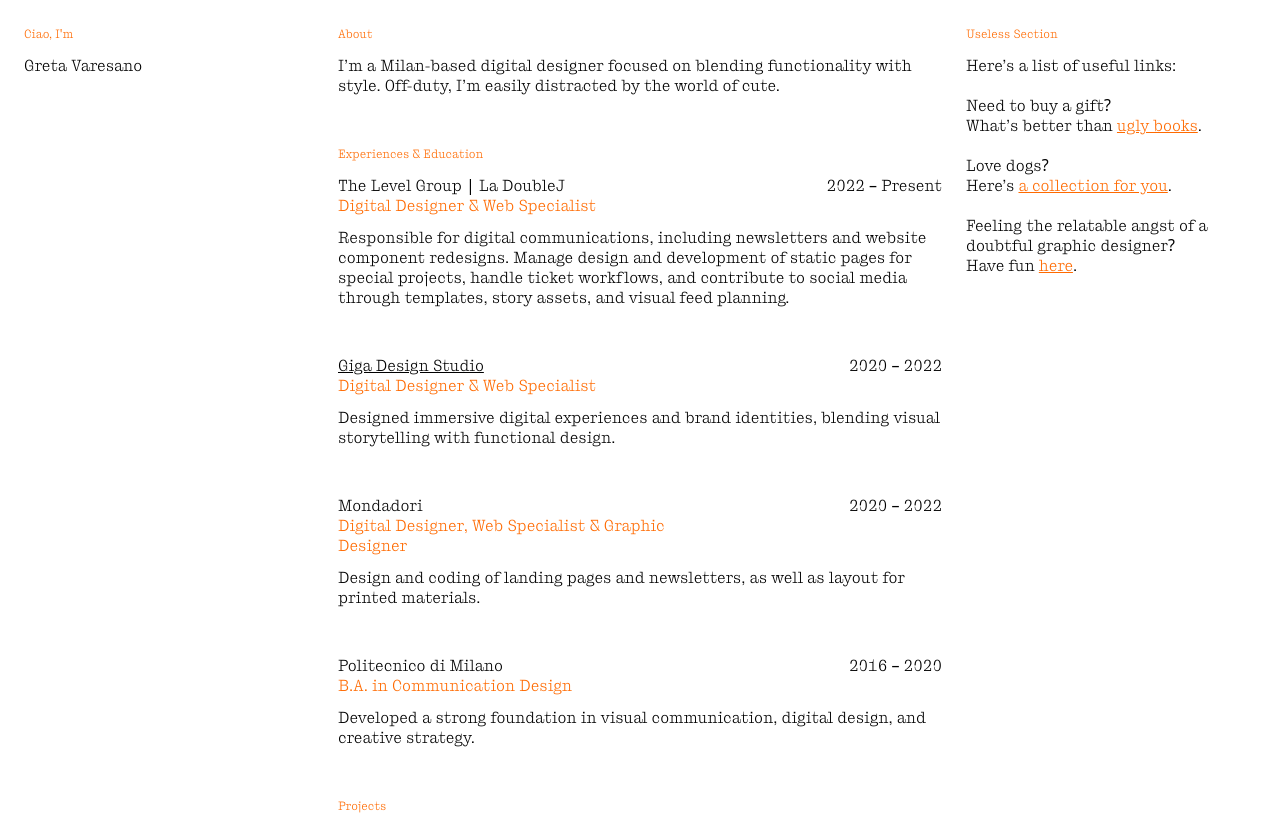
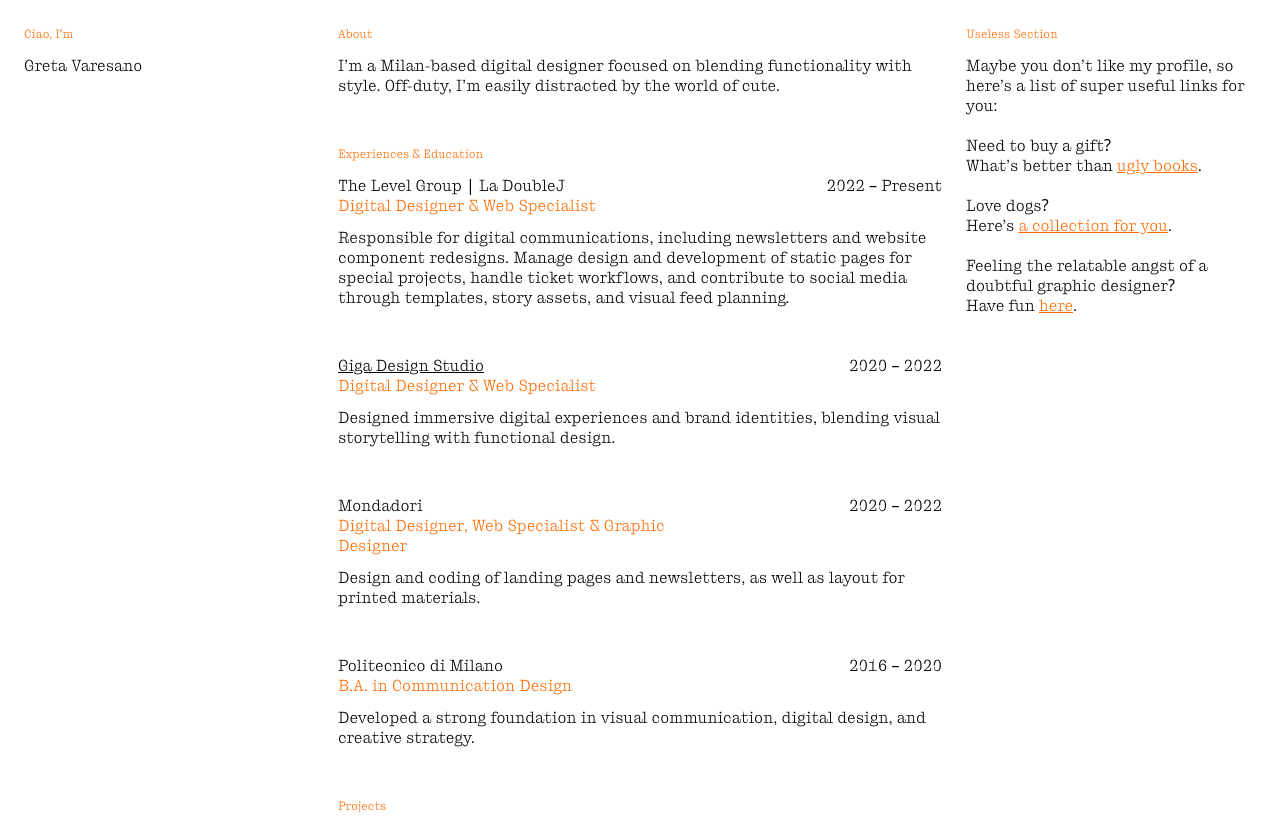
Before and after one commit to gretavaresano/portfolio-2025, a plain HTML site: page index.html in a window 1280 px wide. Shown: the top 825 px of the page. Drawn offline with Linux system fonts and the light colour scheme.

Commit message:
Update index.html

```diff
--- a/index.html
+++ b/index.html
@@ -453,7 +453,7 @@ a { color: inherit; text-decoration: underline; }
 
     <aside class="right">
       <p class="label" style="padding-bottom: 12px">Useless Section</p>
-      <p>Here’s a list of useful links:<br><br>
+      <p>Maybe you don’t like my profile, so here’s a list of super useful links for you:<br><br>
         Need to buy a gift?<br>What’s better than <a href="https://alwaysjudgeabookbyitscover.com/" target="_blank" class="special">ugly books</a>.<br><br>
         Love dogs?<br>Here’s <a href="https://www.are.na/anna-matuella/good-dog" target="_blank" class="special">a collection for you</a>.<br><br>
         Feeling the relatable angst of a doubtful graphic designer?<br>Have fun <a href="https://www.are.na/eugene-zagorsky/memes-to-be-fired" target="_blank" class="special">here</a>.</p>
```
